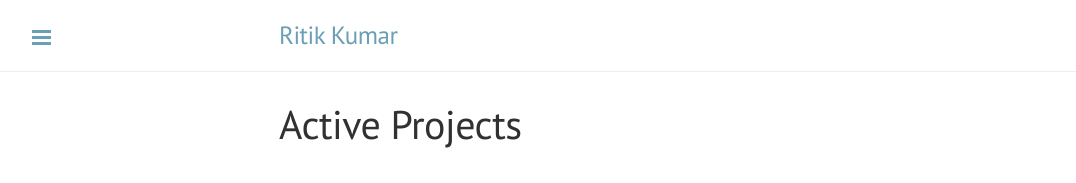
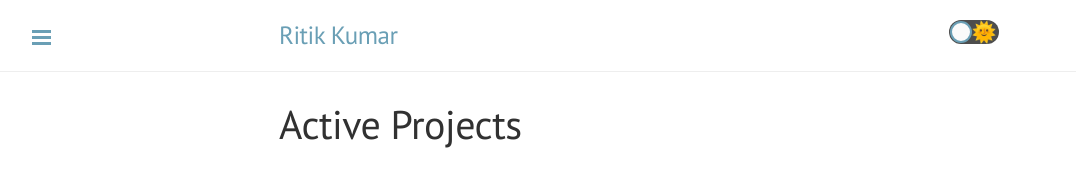
Before and after one commit to dev-ritik/dev-ritik.github.io, a Jekyll site: the page built from projects/index.md, in a window 1280 px wide. Shown: the top 183 px of the page, without its empty margins (1-1077 px from the left). Built offline with Jekyll 4.4.1, drawn with Linux system fonts in a browser that asks for light colours; nearby versions of some CDN libraries.

Commit message:
:art: Add dark mode, UI improvements

```diff
--- a/_includes/footer.html
+++ b/_includes/footer.html
@@ -1,5 +1,5 @@
 {% if page.title != "About" %}
-<footer class="site-footer wrap">
+<footer class="site-footer">
   <hr class="footer-hr">
   <div align="center">
     <p>
--- a/_includes/sidebar.html
+++ b/_includes/sidebar.html
@@ -19,10 +19,18 @@
   </nav>
 
   <div class="sidebar-item">
-    <p>
+    <p style="margin-bottom: 0">
       <a href="https://github.com/dev-ritik/dev-ritik.github.io" title="Source Code" target="_blank">
         Source
       </a>
     </p>
+    <div class="toggle displayOnlyInSmallViewport" onclick="modeSwitcher()">
+      <div class="toggle-track">
+        <div class="toggle-track-check"><span class="toggle_BsTx">🌜</span></div>
+        <div class="toggle-track-x"><span class="toggle_BsTx">🌞</span></div>
+      </div>
+      <div class="toggle-thumb"></div>
+      <input type="checkbox" class="toggle-screen-reader-only" id="toggle-mode-cb"/>
+    </div>
   </div>
 </div>
--- a/_layouts/default.html
+++ b/_layouts/default.html
@@ -3,19 +3,25 @@
 
 {% include head.html %}
 
-  <body class="theme-base-0d">
-
+<body>
+<script>!function(){const t=function(){let t=null;try{t=localStorage.getItem("theme")}catch(t){}return t}();!function(t){document.documentElement.setAttribute("data-theme",t)}(t||(window.matchMedia("(prefers-color-scheme: dark)").matches?"dark":"light"))}()</script>
 {% include sidebar.html %}
 
-    <!-- Wrap is the content to shift when toggling the sidebar. We wrap the
-         content to avoid any CSS collisions with our real content. -->
 <div class="wrap">
   <div class="masthead">
-        <div class="container">
+    <div class="container header">
       <h3 class="masthead-title">
         <a href="{{ site.baseurl }}/" title="Home">{{ site.title }}</a>
         <small>{{ site.tagline }}</small>
       </h3>
+      <div class="toggle displayOnlyInLargeViewport" onclick="modeSwitcher()">
+        <div class="toggle-track">
+          <div class="toggle-track-check"><span class="toggle_BsTx">🌜</span></div>
+          <div class="toggle-track-x"><span class="toggle_BsTx">🌞</span></div>
+        </div>
+        <div class="toggle-thumb"></div>
+        <input type="checkbox" class="toggle-screen-reader-only" id="toggle-mode-cb"/>
+      </div>
     </div>
   </div>
 
@@ -27,8 +33,6 @@
 <label for="sidebar-checkbox" class="sidebar-toggle"></label>
 
 <script src='{{ site.baseurl }}/public/js/script.js'></script>
-    <br>
-    <br>
 {% include footer.html %}
 </body>
 </html>
--- a/_scss/_custom.scss
+++ b/_scss/_custom.scss
@@ -119,7 +119,7 @@
 }
 
 .card {
-  border: 1px solid rgba(0,0,0,.125);
+  border: 1px solid rgba(0, 0, 0, .125);
   border-radius: .25rem;
 }
 
@@ -191,6 +191,7 @@
   padding: 1%;
   color: #515151;
   text-align: center;
+  margin-top: auto;
 
   a {
     &:active,
@@ -225,3 +226,103 @@
   font-style: italic;
   margin-bottom: 0;
 }
+
+.toggle {
+  touch-action: pan-x;
+  cursor: pointer;
+  background-color: transparent;
+  border: 0;
+  padding: 0;
+  position: relative;
+  -webkit-touch-callout: none;
+  -webkit-user-select: none;
+  -ms-user-select: none;
+  user-select: none;
+  -webkit-tap-highlight-color: transparent;
+}
+
+.displayOnlyInLargeViewport {
+  margin-left: auto;
+}
+
+.displayOnlyInSmallViewport {
+  top: 2px;
+  display: none;
+}
+
+.toggle-track {
+  position: relative;
+  width: 50px;
+  height: 24px;
+  padding: 0;
+  border-radius: 30px;
+  background-color: #4d4d4d;
+  transition: all .2s ease;
+}
+
+.toggle-track-check {
+  position: absolute;
+  width: 14px;
+  height: 10px;
+  top: 0;
+  bottom: 0;
+  margin-top: auto;
+  margin-bottom: auto;
+  line-height: 0;
+  left: 8px;
+  transition: opacity .25s ease;
+}
+
+.toggle-track-x {
+  position: absolute;
+  width: 10px;
+  height: 10px;
+  top: 0;
+  bottom: 0;
+  margin-top: auto;
+  margin-bottom: auto;
+  line-height: 0;
+  right: 10px;
+  opacity: 100;
+  transition: opacity .25s ease;
+}
+
+.toggle_BsTx {
+  align-items: center;
+  display: flex;
+  height: 10px;
+  justify-content: center;
+  position: relative;
+  width: 10px;
+}
+
+.toggle-thumb {
+  position: absolute;
+  top: 1px;
+  left: 1px;
+  width: 22px;
+  height: 22px;
+  background-color: #fafafa;
+  border-radius: 50%;
+  box-sizing: border-box;
+  transition: all .25s ease;
+}
+
+.toggle-screen-reader-only {
+  border: 0;
+  clip: rect(0 0 0 0);
+  height: 1px;
+  margin: -1px;
+  overflow: hidden;
+  padding: 0;
+  position: absolute;
+  width: 1px;
+}
+
+// To remove transitions from css (unused)
+.no-transition {
+  -webkit-transition: none !important;
+  -moz-transition: none !important;
+  -o-transition: none !important;
+  transition: none !important;
+}
--- a/_scss/_lanyon.scss
+++ b/_scss/_lanyon.scss
@@ -23,7 +23,6 @@
  * Posts and pages
  * Pagination
  * Reverse layout
- * Themes
  */
 
 /*
@@ -38,6 +37,12 @@
   overflow-x: hidden;
 }
 
+body {
+  min-height: 100vh;
+  display: flex;
+  flex-direction: column;
+}
+
 html {
   font-family: "PT Serif", Georgia, "Times New Roman", serif;
 }
@@ -45,7 +50,6 @@
 h1, h2, h3, h4, h5, h6 {
   font-family: "PT Sans", Helvetica, Arial, sans-serif;
   font-weight: 400;
-  color: #313131;
   letter-spacing: -.025rem;
 }
 
@@ -60,6 +64,7 @@
 .wrap {
   position: relative;
   width: 100%;
+  height: 100%;
 }
 
 /*
@@ -70,6 +75,11 @@
 
 .container {
   max-width: 28rem;
+}
+
+.header {
+  display: flex;
+  flex-direction: row;
 }
 
 @media (min-width: 38em) {
@@ -98,12 +108,14 @@
 }
 
 .masthead-title {
-  margin-top: 0;
-  margin-bottom: 0;
+  margin: 0 0;
   color: #505050;
+  text-align: center;
+
   a {
     color: #505050;
   }
+
   small {
     font-size: 75%;
     font-weight: 400;
@@ -114,10 +126,17 @@
 
 @media (max-width: 48em) {
   .masthead-title {
-    text-align: center;
+    margin: 0 auto;
+
     small {
       display: none;
     }
+  }
+  .displayOnlyInLargeViewport {
+    display: none !important;
+  }
+  .displayOnlyInSmallViewport {
+    display: inline;
   }
 }
 
@@ -149,10 +168,10 @@
   font-family: "PT Sans", Helvetica, Arial, sans-serif;
   font-size: .875rem;
   /* 15px */
-  color: rgba(255, 255, 255, 0.6);
   background-color: #202020;
   -webkit-transition: all .3s ease-in-out;
   transition: all .3s ease-in-out;
+
   a {
     font-weight: normal;
     color: #fff;
@@ -170,6 +189,8 @@
 
 .sidebar-item {
   padding: 1rem;
+  border-bottom: 1px solid #eee;
+
   p:last-child {
     margin-bottom: 0;
   }
@@ -179,12 +200,14 @@
 
 .sidebar-nav {
   border-bottom: 1px solid rgba(255, 255, 255, 0.1);
+  border-bottom: 1px solid #eee;
 }
 
 .sidebar-nav-item {
   display: block;
   padding: .5rem 1rem;
   border-top: 1px solid rgba(255, 255, 255, 0.1);
+
   &.active {
     text-decoration: none;
     background-color: rgba(255, 255, 255, 0.1);
@@ -229,6 +252,7 @@
   background-color: #fff;
   border-radius: 4px;
   cursor: pointer;
+
   &:before {
     display: block;
     content: "";
@@ -241,6 +265,7 @@
     -moz-box-sizing: border-box;
     box-sizing: border-box;
   }
+
   &:active {
     color: #fff;
     background-color: #505050;
@@ -256,6 +281,7 @@
   .sidebar-toggle {
     position: fixed;
     width: 2.25rem;
+
     &:before {
       padding-bottom: .15rem;
       border-top-width: .45rem;
@@ -293,6 +319,7 @@
     z-index: 10;
     visibility: visible;
   }
+
   ~ {
     .sidebar, .wrap, .sidebar-toggle {
       -webkit-transform: translateX(14rem);
@@ -321,6 +348,7 @@
 
 .post-title {
   color: #303030;
+
   a {
     color: #303030;
   }
@@ -334,6 +362,7 @@
   @extend .post-title;
   margin-bottom: 0;
 }
+
 /* Meta data line below post title */
 
 .post-date {
@@ -354,17 +383,21 @@
 .related-posts {
   padding-left: 0;
   list-style: none;
+
   h3 {
     margin-top: 0;
   }
+
   li {
     small {
       font-size: 75%;
       color: #999;
     }
+
     a:hover {
       color: #268bd2;
       text-decoration: none;
+
       small {
         color: inherit;
       }
@@ -395,6 +428,7 @@
   display: block;
   padding: 1rem;
   border: 1px solid #eee;
+
   &:first-child {
     margin-bottom: -1px;
   }
@@ -408,16 +442,18 @@
 
 @media (min-width: 30em) {
   .pagination {
-    margin: 3rem 0;
+    margin: 3rem 0 0;
   }
   .pagination-item {
     float: left;
     width: 50%;
+
     &:first-child {
       margin-bottom: 0;
       border-top-left-radius: 4px;
       border-bottom-left-radius: 4px;
     }
+
     &:last-child {
       margin-left: -1px;
       border-top-right-radius: 4px;
@@ -438,10 +474,12 @@
     left: auto;
     right: -14rem;
   }
+
   .sidebar-toggle {
     left: auto;
     right: 1rem;
   }
+
   #sidebar-checkbox:checked ~ {
     .sidebar, .wrap, .sidebar-toggle {
       -webkit-transform: translateX(-14rem);
@@ -452,73 +490,98 @@
 }
 
 /*
- * Themes
- *
- * Apply custom color schemes by adding the appropriate class to the `body`.
- * Based on colors from Base16: http://chriskempson.github.io/base16/#default.
+ * Theme: theme-base-0d
  */
 
-@mixin theme($color) {
+$primary-color: #6a9fb5;
+$primary-dark: #3D697B;
+$light-highlight: #f9f9f9;
+$light-heading: #313131;
+$dark-highlight: #424242;
+$dark-heading: #bacddb;
+
+@mixin theme($main-color, $main-color-dark: "black") {
   .sidebar, .sidebar-toggle:active, #sidebar-checkbox:checked ~ .sidebar-toggle {
-    background-color: $color;
+    background-color: $main-color-dark;
   }
   .container a, .sidebar-toggle, .related-posts li a:hover {
-    color: $color;
+    color: $main-color;
   }
   .intro .about-me-button {
-    background-color: $color;
+    background-color: $main-color;
   }
   .intro h2 {
-    color: $color;
+    color: $main-color;
+  }
+  .toggle-thumb {
+    border: 2px solid $main-color;
   }
 }
 
-/* Red */
-
-.theme-base-08 {
-  @include theme(#ac4142)
+@mixin dark-theme-on($background-color: "#22272E", $text-color: "#b5aea5", $left: "27px") {
+  body {
+    background-color: #{$background-color};
+    color: #{$text-color};
+  }
+  .card {
+    background-color: $dark-highlight;
+  }
+  .toggle-thumb {
+    left: #{$left};
+  }
+  .toggle-track-check {
+    opacity: 100;
+  }
+  .toggle-track-x {
+    opacity: 0;
+  }
+  h1, h2, h3, h4, h5, h6 {
+    color: $dark-heading;
+  }
+  code {
+    background-color: $dark-highlight;
+  }
+  a.pagination-item:hover {
+    background-color: $dark-highlight;
+  }
 }
 
-/* Orange */
-
-.theme-base-09 {
-  @include theme(#d28445)
+@mixin dark-theme-off($background-color: "white", $text-color: "#515151", $left: "1px") {
+  body {
+    background-color: #{$background-color};
+    color: #{$text-color};
+  }
+  .card {
+    color: $background-color;
+  }
+  .toggle-thumb {
+    left: #{$left};
+  }
+  .toggle-track-check {
+    opacity: 0;
+  }
+  .toggle-track-x {
+    opacity: 100;
+  }
+  h1, h2, h3, h4, h5, h6 {
+    color: $light-heading;
+  }
+  code {
+    background-color: $light-highlight;
+  }
+  a.pagination-item:hover {
+    background-color: #f5f5f5;
+  }
 }
 
-/* Yellow */
-
-.theme-base-0a {
-  @include theme(#f4bf75)
+html, html[data-theme="light"] {
+  @include theme($primary-color, $primary-color);
+  @include dark-theme-off();
 }
 
-/* Green */
-
-.theme-base-0b {
-  @include theme(#90a959)
-}
-
-/* Cyan */
-
-.theme-base-0c {
-  @include theme(#75b5aa)
-}
-
-/* Blue */
-
-.theme-base-0d {
-  @include theme(#6a9fb5)
-}
-
-/* Magenta */
-
-.theme-base-0e {
-  @include theme(#aa759f)
-}
-
-/* Brown */
-
-.theme-base-0f {
-  @include theme(#8f5536)
+html[data-theme="dark"] {
+  @include dark-theme-on();
+  @include theme($primary-color, $primary-dark);
 }
 
 /*
@@ -534,9 +597,11 @@
     -ms-transform: translateX(0);
     transform: translateX(0);
   }
+
   .sidebar-toggle {
     box-shadow: 0 0 0 .25rem #fff;
   }
+
   .sidebar {
     box-shadow: 0.25rem 0 0.5rem rgba(0, 0, 0, 0.1);
   }
--- a/public/js/script.js
+++ b/public/js/script.js
@@ -1,15 +1,64 @@
-(function(document) {
-  var toggle = document.querySelector('.sidebar-toggle');
-  var sidebar = document.querySelector('#sidebar');
-  var checkbox = document.querySelector('#sidebar-checkbox');
+(function (document) {
+  const toggle = document.querySelector('.sidebar-toggle');
+  const sidebar = document.querySelector('#sidebar');
+  const checkbox = document.querySelector('#sidebar-checkbox');
 
-  document.addEventListener('click', function(e) {
-    var target = e.target;
+  document.addEventListener('click', function (e) {
+    const target = e.target;
 
-    if(!checkbox.checked ||
-       sidebar.contains(target) ||
-       (target === checkbox || target === toggle)) return;
+    if (!checkbox.checked ||
+      sidebar.contains(target) ||
+      (target === checkbox || target === toggle)) return;
 
     checkbox.checked = false;
   }, false);
 })(document);
+
+// this checks whether system dark mode is set
+let systemInitiatedDark = window.matchMedia("(prefers-color-scheme: dark)");
+// this checks for session storage telling to override
+// the system preferences
+let theme = localStorage.getItem('theme');
+
+function prefersColorTest() {
+  if (systemInitiatedDark.matches) {
+    document.documentElement.setAttribute('data-theme', 'dark');
+    document.getElementById("toggle-mode-cb").checked = true;
+    // this clears the session storage
+    localStorage.setItem('theme', '');
+  } else {
+    document.documentElement.setAttribute('data-theme', 'light');
+    document.getElementById("toggle-mode-cb").checked = false;
+    localStorage.setItem('theme', '');
+  }
+}
+
+systemInitiatedDark.addEventListener("change", () => {
+  prefersColorTest();
+});
+
+function modeSwitcher() {
+  // it’s important to check for overrides again
+  let theme = localStorage.getItem('theme');
+  // checks if reader selected dark mode
+  if (theme === "dark") {
+    document.documentElement.setAttribute('data-theme', 'light');
+    localStorage.setItem('theme', 'light');
+    document.getElementById("toggle-mode-cb").checked = false;
+    // checks if reader selected light mode
+  } else if (theme === "light") {
+    document.documentElement.setAttribute('data-theme', 'dark');
+    localStorage.setItem('theme', 'dark');
+    document.getElementById("toggle-mode-cb").checked = true;
+    // checks if system set dark mode
+  } else if (systemInitiatedDark.matches) {
+    document.documentElement.setAttribute('data-theme', 'light');
+    localStorage.setItem('theme', 'light');
+    document.getElementById("toggle-mode-cb").checked = false;
+    // the only option left is system set light mode
+  } else {
+    document.documentElement.setAttribute('data-theme', 'dark');
+    localStorage.setItem('theme', 'dark');
+    document.getElementById("toggle-mode-cb").checked = true;
+  }
+}
```
Lines whose indentation alone changed are shown as unchanged.
